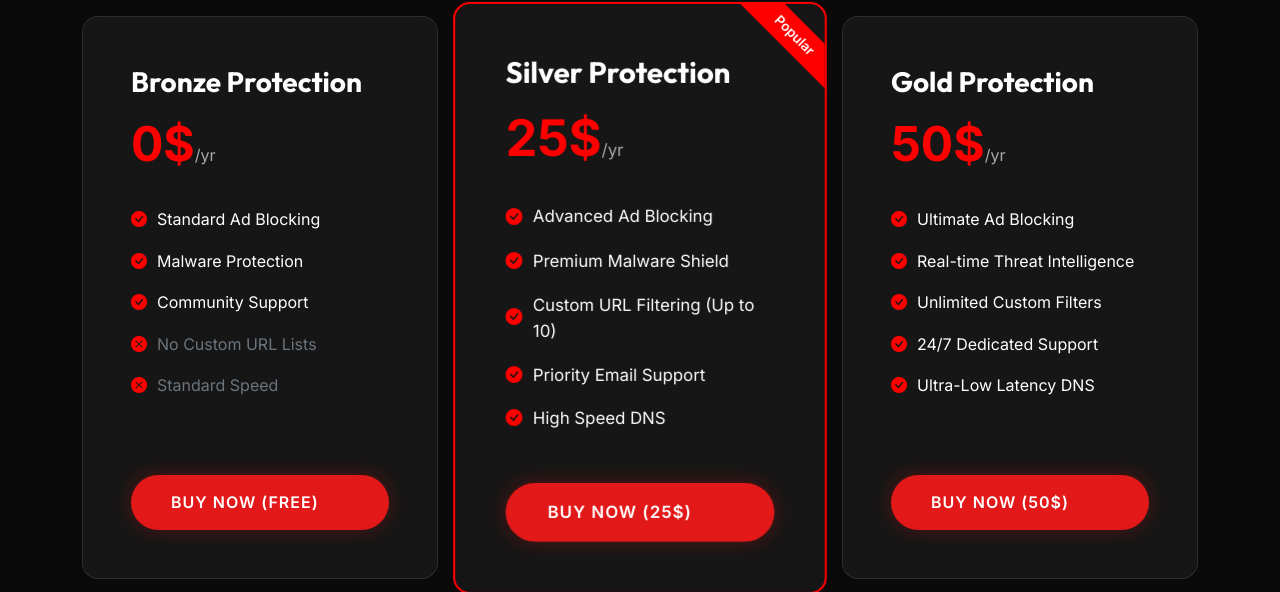
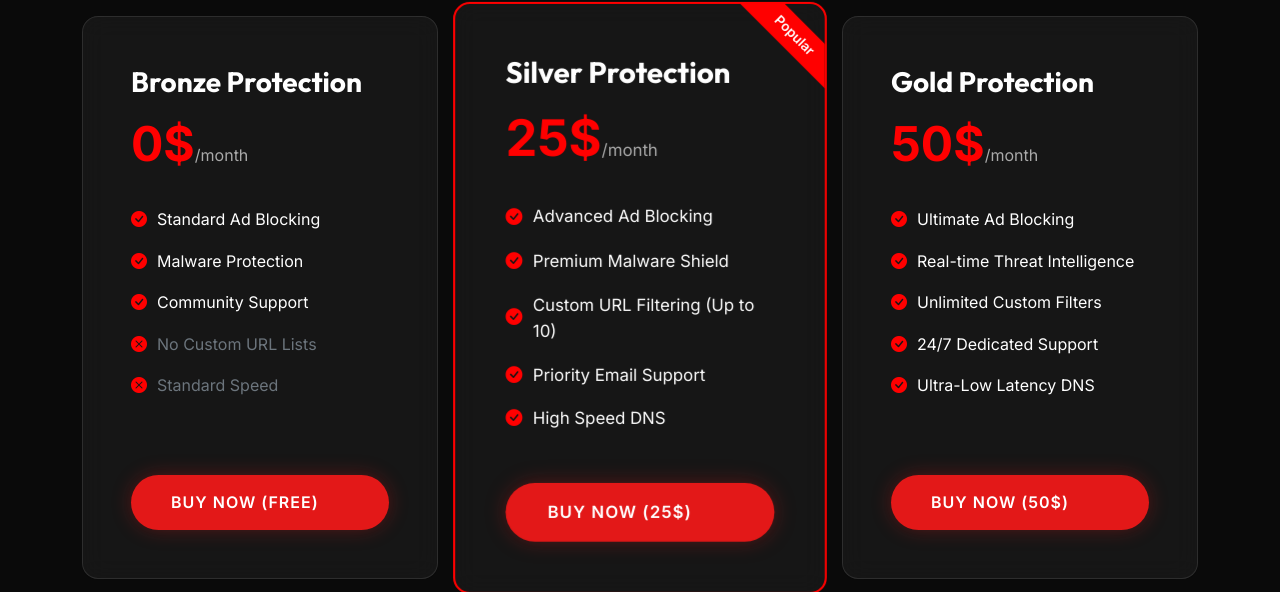
Before and after one commit to charliesks/sarks-website, a PHP site: page /sarks-products.php in a window 1280 px wide. Shown: the part 233-825 px from the top of the page. Run offline with PHP 8.4, Linux system fonts and the light colour scheme; data that the repository does not hold is empty; some libraries are stand-ins or nearby versions.

Commit message:
products info modification

```diff
--- a/sarks/sarks-products.php
+++ b/sarks/sarks-products.php
@@ -194,7 +194,7 @@ if (isset($_GET['action']) && $_GET['action'] == "add" && isset($_GET['id'])) {
           <div class="col-lg-4" data-aos="fade-up" data-aos-delay="100">
             <div class="glass-panel pricing-card p-5">
               <h3>Bronze Protection</h3>
-              <div class="price">0$<span>/yr</span></div>
+              <div class="price">0$<span>/month</span></div>
               <ul class="features-list">
                 <li><i class="bi bi-check-circle-fill"></i> Standard Ad Blocking</li>
                 <li><i class="bi bi-check-circle-fill"></i> Malware Protection</li>
@@ -217,7 +217,7 @@ if (isset($_GET['action']) && $_GET['action'] == "add" && isset($_GET['id'])) {
             <div class="glass-panel pricing-card featured p-5">
               <div class="plan-badge">Popular</div>
               <h3>Silver Protection</h3>
-              <div class="price">25$<span>/yr</span></div>
+              <div class="price">25$<span>/month</span></div>
               <ul class="features-list">
                 <li><i class="bi bi-check-circle-fill"></i> Advanced Ad Blocking</li>
                 <li><i class="bi bi-check-circle-fill"></i> Premium Malware Shield</li>
@@ -239,7 +239,7 @@ if (isset($_GET['action']) && $_GET['action'] == "add" && isset($_GET['id'])) {
           <div class="col-lg-4" data-aos="fade-up" data-aos-delay="300">
             <div class="glass-panel pricing-card p-5">
               <h3>Gold Protection</h3>
-              <div class="price">50$<span>/yr</span></div>
+              <div class="price">50$<span>/month</span></div>
               <ul class="features-list">
                 <li><i class="bi bi-check-circle-fill"></i> Ultimate Ad Blocking</li>
                 <li><i class="bi bi-check-circle-fill"></i> Real-time Threat Intelligence</li>
```
